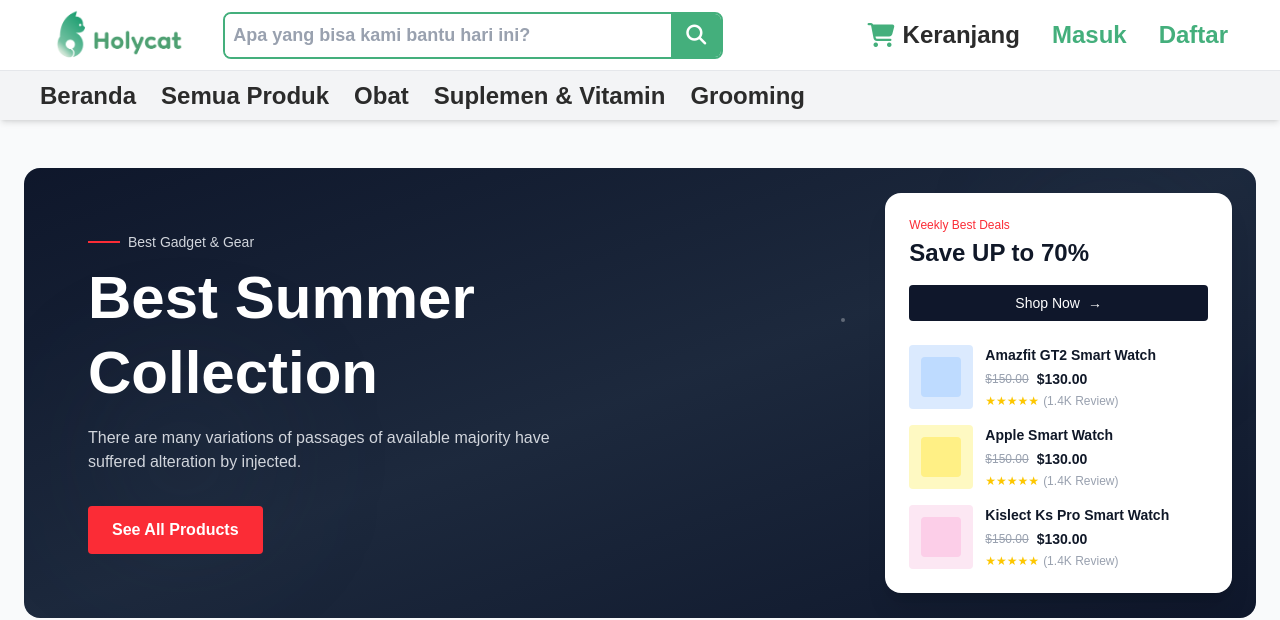
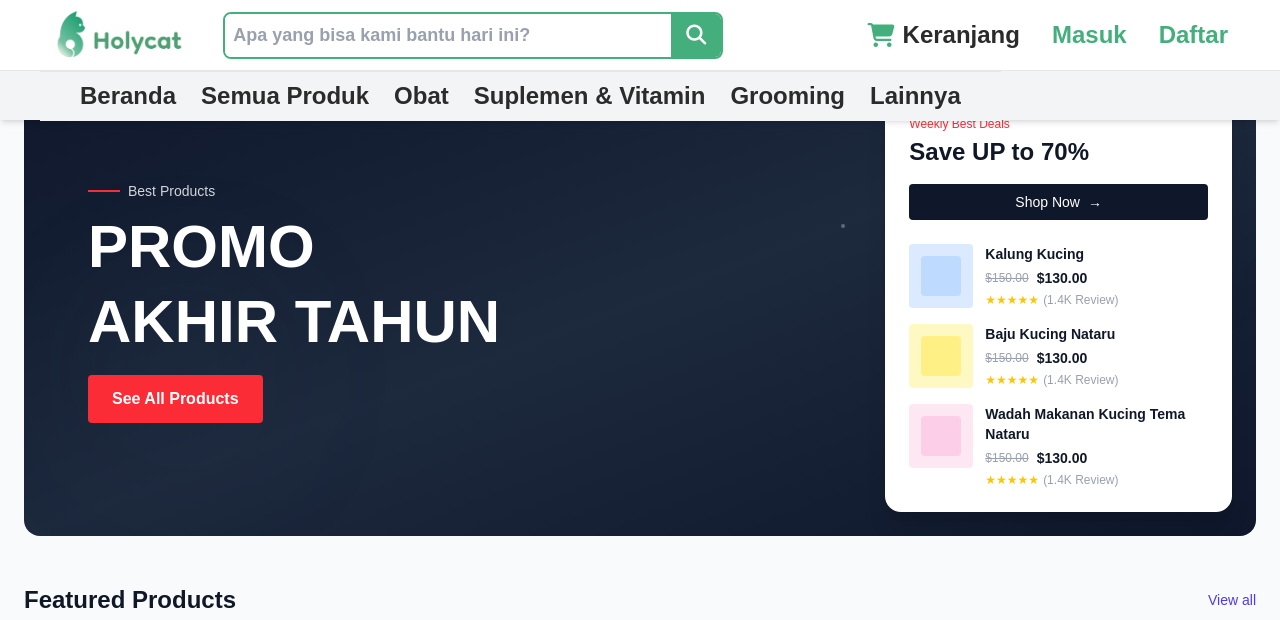
Before and after one commit to RendiS10/holycat-ecommerce-frontend, a Next.js app: page / in a window 1280 px wide. Shown: the top 620 px of the page. Built offline with nearby package versions, Linux system fonts and the light colour scheme; no server answers; a web font is replaced by a local one.

Commit message:
update tampilan

```diff
--- a/app/components/Header.js
+++ b/app/components/Header.js
@@ -371,6 +371,10 @@ export default function Header() {
       <div
         className={`nav-bottom bg-[#f3f4f6] border-t border-[#e5e7eb] h-[50px] px-4 md:px-10 flex items-center justify-between relative`}
       >
+        <div
+          className={`nav-bottom bg-[#f3f4f6] border-t border-[#e5e7eb] h-[50px] px-4 md:px-10 flex items-center justify-between relative`}
+        >
+          {/* Mobile Menu Text */}
           <div className="mobile-bottom-menu-wrapper flex w-full justify-between items-center md:hidden">
             <div
               className={`mobile-menu-text flex items-center text-[24px] font-bold cursor-pointer ${COLOR_TEXT_DARK_CLASS}`}
@@ -380,6 +384,8 @@ export default function Header() {
               <span className="font-bold">Menu Kategori</span>
             </div>
           </div>
+
+          {/* Desktop Category Links - PERBAIKAN LINK */}
           <div
             className={`nav-links-bottom hidden md:flex items-center gap-[25px] text-[24px] font-bold ${COLOR_TEXT_DARK_CLASS}`}
           >
@@ -389,16 +395,33 @@ export default function Header() {
             <Link href="/products" className="hover:text-[#44af7c]">
               Semua Produk
             </Link>
-          <Link href="#" className="hover:text-[#44af7c]">
+            <Link
+              href="/products?category=Obat"
+              className="hover:text-[#44af7c]"
+            >
               Obat
             </Link>
-          <Link href="#" className="hover:text-[#44af7c]">
+            <Link
+              href="/products?category=Suplemen_dan_Vitamin"
+              className="hover:text-[#44af7c]"
+            >
               Suplemen & Vitamin
             </Link>
-          <Link href="#" className="hover:text-[#44af7c]">
+            <Link
+              href="/products?category=Grooming"
+              className="hover:text-[#44af7c]"
+            >
               Grooming
             </Link>
+            <Link
+              href="/products?category=Produk_Lainnya"
+              className="hover:text-[#44af7c]"
+            >
+              Lainnya
+            </Link>
           </div>
+
+          {/* KATEGORI MOBILE DROPDOWN - PERBAIKAN LINK */}
           <div
             id="mobile-category-menu"
             className={`mobile-category-list absolute top-full left-0 right-0 w-full bg-white shadow-xl z-50 ${
@@ -424,21 +447,38 @@ export default function Header() {
               </li>
               <li>
                 <Link
-                href="#"
+                  href="/products?category=Obat"
                   className="block p-3 hover:bg-gray-100 hover:text-[#44af7c]"
                 >
-                Vitamin Kucing
+                  Obat
                 </Link>
               </li>
               <li>
                 <Link
-                href="#"
+                  href="/products?category=Suplemen_dan_Vitamin"
+                  className="block p-3 hover:bg-gray-100 hover:text-[#44af7c]"
+                >
+                  Suplemen & Vitamin
+                </Link>
+              </li>
+              <li>
+                <Link
+                  href="/products?category=Grooming"
                   className="block p-3 hover:bg-gray-100 hover:text-[#44af7c]"
                 >
                   Grooming
                 </Link>
               </li>
+              <li>
+                <Link
+                  href="/products?category=Produk_Lainnya"
+                  className="block p-3 hover:bg-gray-100 hover:text-[#44af7c]"
+                >
+                  Lainnya
+                </Link>
+              </li>
             </ul>
+          </div>
         </div>
       </div>
     </header>
--- a/app/layout.js
+++ b/app/layout.js
@@ -41,7 +41,7 @@ export default function RootLayout({ children }) {
       <body
         className={`${geistSans.variable} ${geistMono.variable} antialiased`}
       >
-        <div className="pt-[120px]">{children}</div>
+        <div className="pt-5">{children}</div>
         <ToastProvider />
       </body>
     </html>
--- a/app/page.js
+++ b/app/page.js
@@ -31,17 +31,17 @@ export default async function Home() {
           <div className="lg:col-span-2 text-white p-10 lg:p-16 relative z-10">
             <p className="text-sm font-medium text-gray-300 mb-2 flex items-center gap-2">
               <span className="w-8 h-0.5 bg-red-500"></span>
-              Best Gadget & Gear
+              Best Products
             </p>
             <h1 className="text-5xl lg:text-6xl font-bold mb-4 leading-tight">
-              Best Summer
+              PROMO
               <br />
-              Collection
+              AKHIR TAHUN
             </h1>
-            <p className="mb-8 max-w-lg text-gray-300">
+            {/* <p className="mb-8 max-w-lg text-gray-300">
               There are many variations of passages of available majority have
               suffered alteration by injected.
-            </p>
+            </p> */}
             <a
               href="/products"
               className="inline-block bg-red-500 hover:bg-red-600 text-white font-semibold px-6 py-3 rounded transition-colors"
@@ -71,7 +71,7 @@ export default async function Home() {
                   </div>
                   <div className="flex-1 min-w-0">
                     <h4 className="font-semibold text-sm text-gray-900">
-                      Amazfit GT2 Smart Watch
+                      Kalung Kucing
                     </h4>
                     <div className="flex items-center gap-2 mt-1">
                       <span className="text-xs text-gray-400 line-through">
@@ -95,7 +95,7 @@ export default async function Home() {
                   </div>
                   <div className="flex-1 min-w-0">
                     <h4 className="font-semibold text-sm text-gray-900">
-                      Apple Smart Watch
+                      Baju Kucing Nataru
                     </h4>
                     <div className="flex items-center gap-2 mt-1">
                       <span className="text-xs text-gray-400 line-through">
@@ -119,7 +119,7 @@ export default async function Home() {
                   </div>
                   <div className="flex-1 min-w-0">
                     <h4 className="font-semibold text-sm text-gray-900">
-                      Kislect Ks Pro Smart Watch
+                      Wadah Makanan Kucing Tema Nataru
                     </h4>
                     <div className="flex items-center gap-2 mt-1">
                       <span className="text-xs text-gray-400 line-through">
--- a/app/products/[id]/page.js
+++ b/app/products/[id]/page.js
@@ -24,7 +24,7 @@ export default async function ProductPage({ params }) {
     return (
       <>
         <Header />
-        <div className="p-6 pt-[120px] max-w-2xl mx-auto text-center">
+        <div className="p-6 pt-5 max-w-2xl mx-auto text-center">
           <h1 className="text-3xl mb-4 font-bold text-red-600">
             Produk Tidak Ditemukan
           </h1>
--- a/app/products/page.js
+++ b/app/products/page.js
@@ -1,16 +1,18 @@
 import Link from "next/link";
-import Header from "../components/Header"; // Pastikan path import benar
-import ProductCard from "../components/ProductCard"; // Pastikan path import benar
+import Header from "../components/Header";
+import ProductCard from "../components/ProductCard";
 
-// Fungsi getProducts menerima parameter search
-async function getProducts(search) {
+// Fungsi getProducts menerima search DAN category
+async function getProducts(search, category) {
   try {
-    // Buat URL dengan query param jika ada search
-    const url = search
-      ? `http://localhost:4000/products?search=${encodeURIComponent(search)}`
-      : "http://localhost:4000/products";
+    // Bangun URL dengan Query Params
+    const params = new URLSearchParams();
+    if (search) params.append("search", search);
+    if (category) params.append("category", category);
 
-    // Gunakan no-store agar data selalu fresh (tidak di-cache oleh Next.js)
+    const url = `http://localhost:4000/products?${params.toString()}`;
+
+    // Gunakan no-store agar data selalu fresh
     const res = await fetch(url, { cache: "no-store" });
 
     if (!res.ok) throw new Error("Failed to fetch products");
@@ -21,21 +23,27 @@ async function getProducts(search) {
   }
 }
 
-// [PERBAIKAN] Next.js 15: searchParams adalah Promise
+// Next.js 15: searchParams adalah Promise
 export default async function ProductsPage(props) {
-  const searchParams = await props.searchParams; // <--- WAJIB DI-AWAIT
+  const searchParams = await props.searchParams; // Tunggu params
   const search = searchParams?.search || "";
+  const category = searchParams?.category || "";
 
-  const products = await getProducts(search);
+  const products = await getProducts(search, category);
+
+  // Helper untuk menampilkan judul halaman yang dinamis
+  const getPageTitle = () => {
+    if (search) return `Hasil Pencarian: "${search}"`;
+    if (category) return `Kategori: ${category.replace(/_/g, " ")}`; // Ganti underscore dengan spasi
+    return "Semua Produk";
+  };
 
   return (
     <div className="min-h-screen bg-gray-50 text-gray-900">
       <Header />
-      <div className="p-6 pt-[140px] max-w-7xl mx-auto">
+      <div className="p-6 pt-5 max-w-7xl mx-auto">
         <div className="flex justify-between items-center mb-6">
-          <h1 className="text-3xl font-bold">
-            {search ? `Hasil Pencarian: "${search}"` : "Semua Produk"}
-          </h1>
+          <h1 className="text-3xl font-bold capitalize">{getPageTitle()}</h1>
           <span className="text-gray-600 font-medium">
             {products.length} Produk ditemukan
           </span>
@@ -44,7 +52,9 @@ export default async function ProductsPage(props) {
         {products.length === 0 ? (
           <div className="text-center py-20 bg-white rounded-lg shadow">
             <p className="text-xl text-gray-500">
-              Tidak ada produk yang cocok dengan "{search}".
+              Tidak ada produk ditemukan
+              {category ? ` di kategori "${category.replace(/_/g, " ")}"` : ""}
+              {search ? ` dengan kata kunci "${search}"` : ""}.
             </p>
             <Link
               href="/products"
--- a/app/profile/page.js
+++ b/app/profile/page.js
@@ -89,7 +89,7 @@ export default function ProfilePage() {
     return (
       <>
         <Header />
-        <div className="p-6 pt-[120px] max-w-lg mx-auto text-center">
+        <div className="p-6 pt-5 -w-lg mx-auto text-center">
           Loading Profile...
         </div>
       </>
@@ -103,7 +103,7 @@ export default function ProfilePage() {
   return (
     <>
       <Header />
-      <div className="p-6 pt-[120px] max-w-lg mx-auto">
+      <div className="p-6 pt-5 max-w-lg mx-auto">
         <h1 className="text-3xl font-bold mb-6 text-[#2b2b2b]">
           Edit Profil Anda
         </h1>
--- a/app/register/page.js
+++ b/app/register/page.js
@@ -95,7 +95,7 @@ export default function RegisterPage() {
       <Header />
       {/* Tambahkan padding-top untuk mengimbangi fixed header */}
       <section
-        className={`auth-section ${COLOR_LIGHT_GREEN_BG} flex min-h-screen items-center justify-center p-10 md:p-16 pt-[120px]`}
+        className={`auth-section ${COLOR_LIGHT_GREEN_BG} flex min-h-screen items-center justify-center p-10 md:p-16 pt-5`}
       >
         {/* auth-card */}
         <div
```
Also changed, not shown: 2 other files (tests, documents, lock files or other folders). Lines whose indentation alone changed are shown as unchanged.
